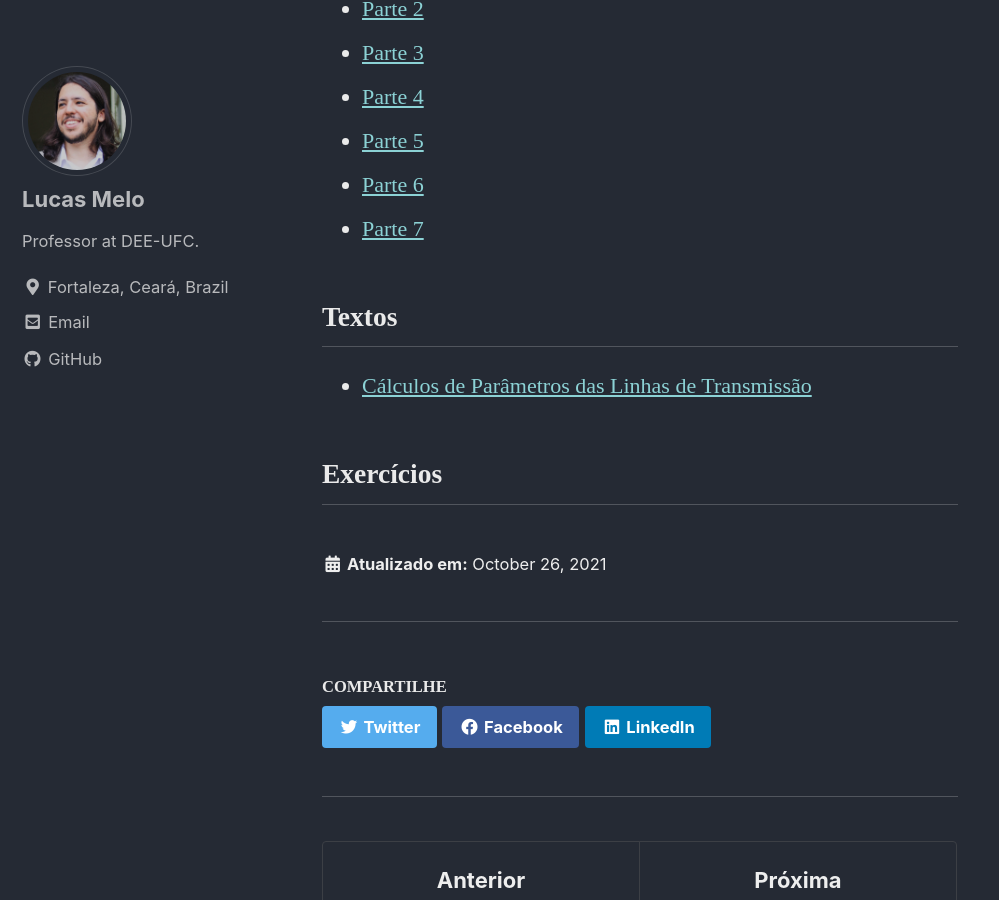
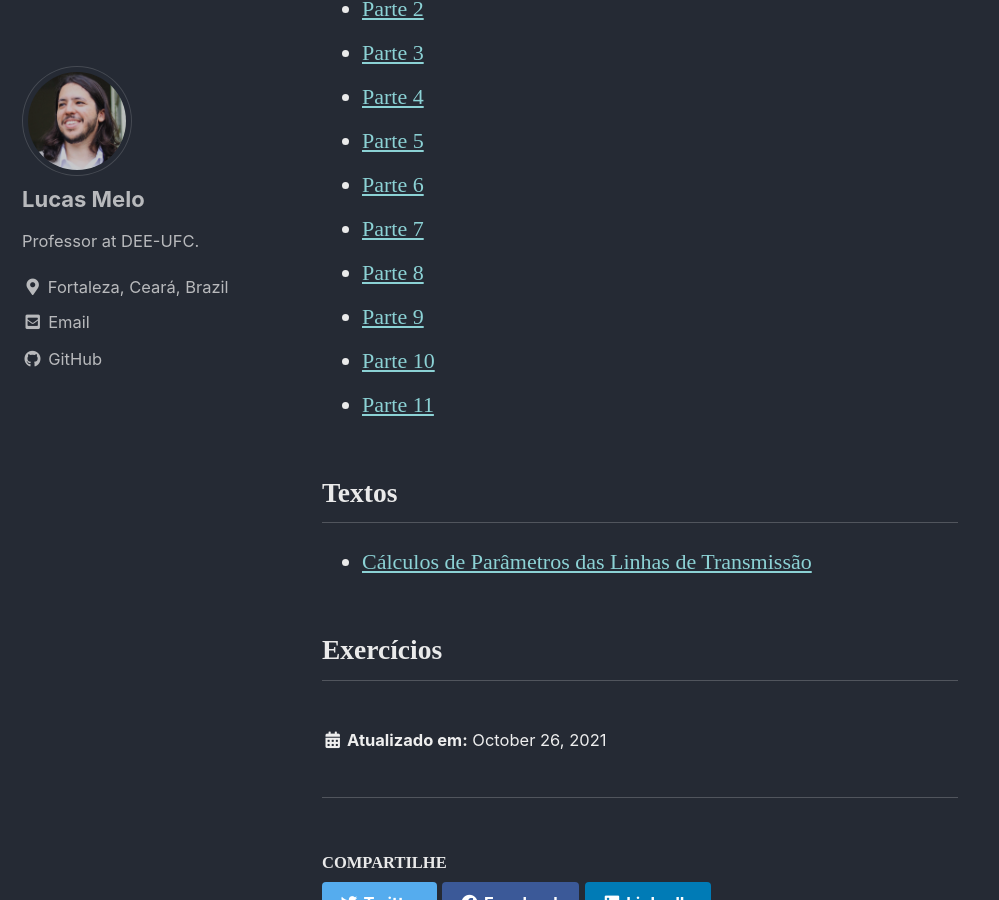
Before and after one commit to lucassm/lucassm.github.io, a Jekyll site: the page built from _teaching/TEE-2021-2/Unidade-03/index.md, in a window 1280 px wide and 900 px high, scrolled down 470 px. Shown: the whole window, without its empty margins (0-999 px from the left). Built offline with Jekyll 4.4.1, drawn with Linux system fonts in a browser that asks for light colours; cached includes are drawn as plain includes; some web fonts are replaced.

Commit message:
UPDATE: Generic

```diff
--- a/_teaching/TEE-2021-2/Unidade-03/index.md
+++ b/_teaching/TEE-2021-2/Unidade-03/index.md
@@ -17,6 +17,10 @@ Vídeos com a primeira aula do curso, com o assunto: *Cálculos de Parâmetros d
 - [Parte 5](https://drive.google.com/file/d/1SJ3WQRjJ-OMwEb3gKVs0fNXu37kzQi-c/view?usp=drivesdk)
 - [Parte 6](https://drive.google.com/file/d/1BiWTzDZBs55bvAwRuaghTxjW2fSO2R_u/view?usp=drivesdk)
 - [Parte 7](https://drive.google.com/file/d/1MbcYw53REYQ4X1rsf1l-Dmnp9vALDddL/view?usp=drivesdk)
+- [Parte 8](https://drive.google.com/file/d/1QEOnO7L-zzCa9-_kZcxO5UlvcrgSle8F/view?usp=drivesdk)
+- [Parte 9](https://drive.google.com/file/d/1xAUZilYnLfxuQzqotSyMPb_IPjsXFnQG/view?usp=drivesdk)
+- [Parte 10](https://drive.google.com/file/d/1G-QdGycWy9jvSjChRf4DuEYxQy1Ts4w5/view?usp=drivesdk)
+- [Parte 11](https://drive.google.com/file/d/1MRrUK2zQX-MrJpllk5avJCkKv1iEbPjc/view?usp=drivesdk)
 
 ## Textos
 - [Cálculos de Parâmetros das Linhas de Transmissão](https://drive.google.com/file/d/1pbIv8IKK5ZDiIk-qGn7V_535VtwTytv3/view?usp=drivesdk)
```
